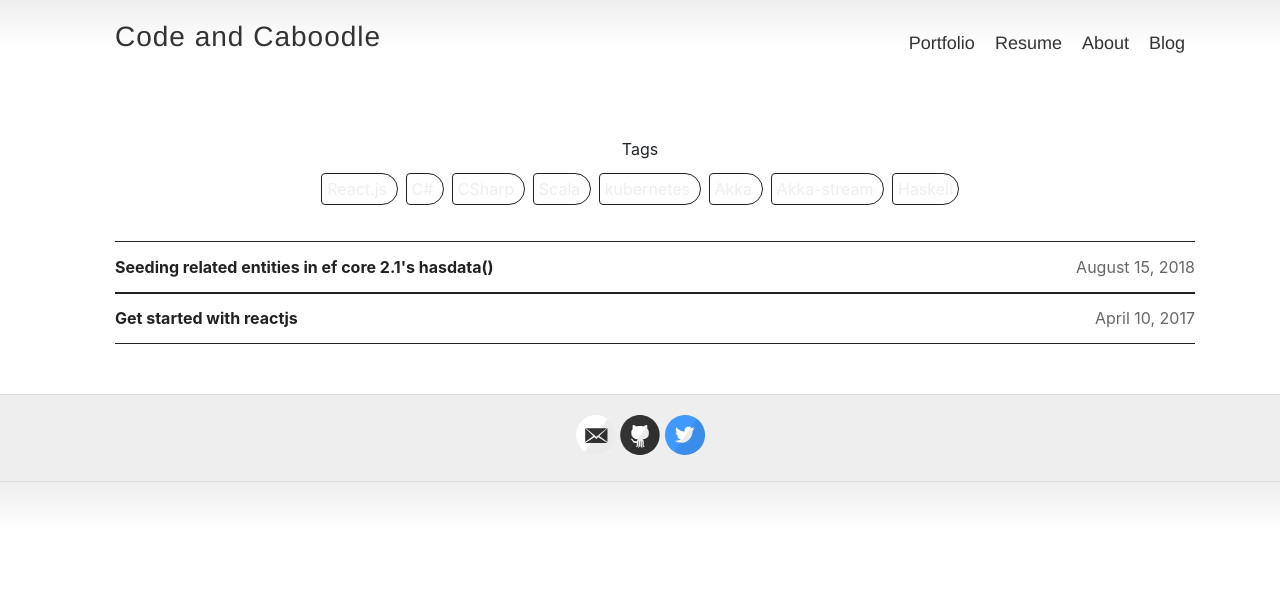
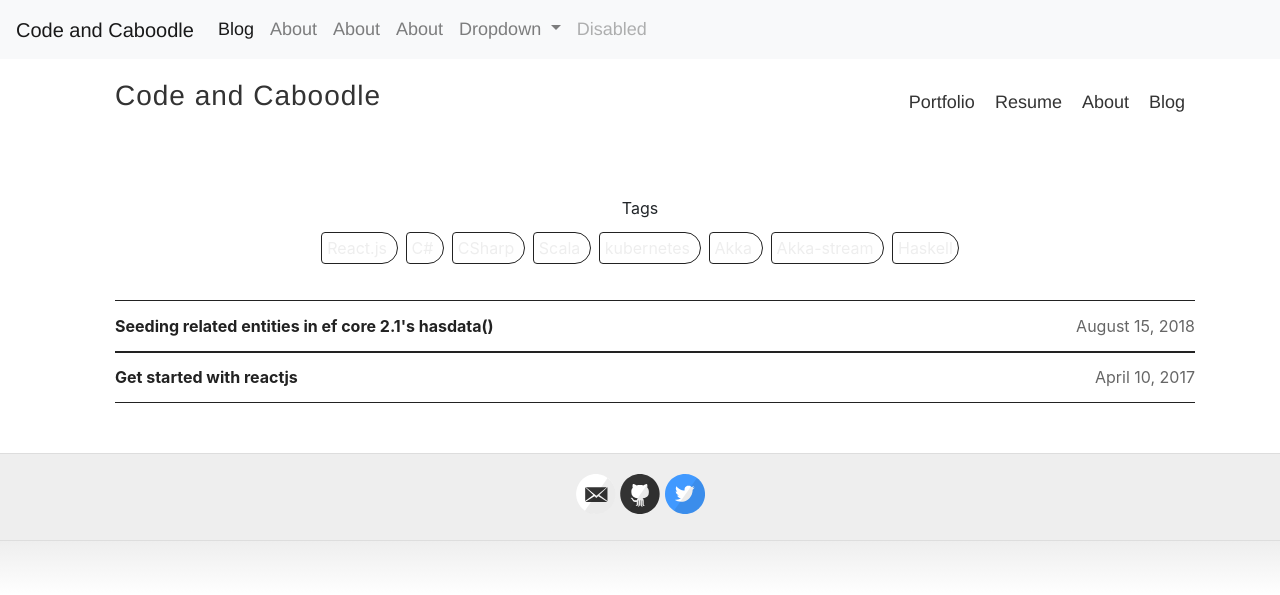
Before and after one commit to yeleywale/yeleywale.github.io, a Jekyll site: the page built from index.html, in a window 1280 px wide. Shown: the top 595 px of the page. Built offline with Jekyll 4.4.1, drawn with Linux system fonts in a browser that asks for light colours; some web fonts are replaced.

```diff
--- a/_config.yml
+++ b/_config.yml
@@ -36,7 +36,7 @@
 
 # Enter your Disqus shortname (not your username) to enable commenting on posts
 # You can find your shortname on the Settings page of your Disqus account
-disqus: ibanka
+disqus: http://disqus.com/by/ibanka
 
 # Enter your Google Analytics web tracking code (e.g. UA-2110908-2) to activate tracking
 google_analytics:
--- a/_layouts/default.html
+++ b/_layouts/default.html
@@ -6,6 +6,46 @@
 </head>
 
 <body>
+
+    <nav class="navbar navbar-expand-lg navbar-light bg-light">
+        <a class="navbar-brand" href="{{ site.baseurl }}/">{{ site.name }}</a>
+        <button class="navbar-toggler" type="button" data-toggle="collapse" data-target="#navbarSupportedContent" aria-controls="navbarSupportedContent" aria-expanded="false" aria-label="Toggle navigation">
+          <span class="navbar-toggler-icon"></span>
+        </button>
+
+        <div class="collapse navbar-collapse" id="navbarSupportedContent">
+          <ul class="navbar-nav mr-auto">
+            <li class="nav-item active">
+              <a class="nav-link" href="{{ site.baseurl }}/">Blog <span class="sr-only">(current)</span></a>
+            </li>
+            <li class="nav-item">
+              <a class="nav-link" href="{{ site.baseurl }}/about">About</a>
+            </li>
+            <li class="nav-item">
+              <a class="nav-link" href="{{ site.baseurl }}/resume">About</a>
+            </li>
+            <li class="nav-item">
+              <a class="nav-link" href="{{ site.baseurl }}/portfolio">About</a>
+            </li>
+            <li class="nav-item dropdown">
+              <a class="nav-link dropdown-toggle" href="#" id="navbarDropdown" role="button" data-toggle="dropdown" aria-haspopup="true" aria-expanded="false">
+                Dropdown
+              </a>
+              <div class="dropdown-menu" aria-labelledby="navbarDropdown">
+                  <a class="dropdown-divider" href="{{ site.baseurl }}/">Blog</a>
+                  <a class="dropdown-divider" href="{{ site.baseurl }}/about">About</a>
+                  <a class="dropdown-divider" href="{{ site.baseurl }}/resume">Resume</a>
+                  <a class="dropdown-divider" href="{{ site.baseurl }}/portfolio">Portfolio</a>
+                <div class="dropdown-divider"></div>
+                <a class="dropdown-item" href="#">Something else here</a>
+              </div>
+            </li>
+            <li class="nav-item">
+              <a class="nav-link disabled" href="#">Disabled</a>
+            </li>
+          </ul>
+        </div>
+      </nav>
   <div class="wrapper-masthead">
       <header class="masthead container">
         <!-- <a href="{{ site.baseurl }}/" class="site-avatar"><img src="{{ site.avatar }}" /></a> -->
```
